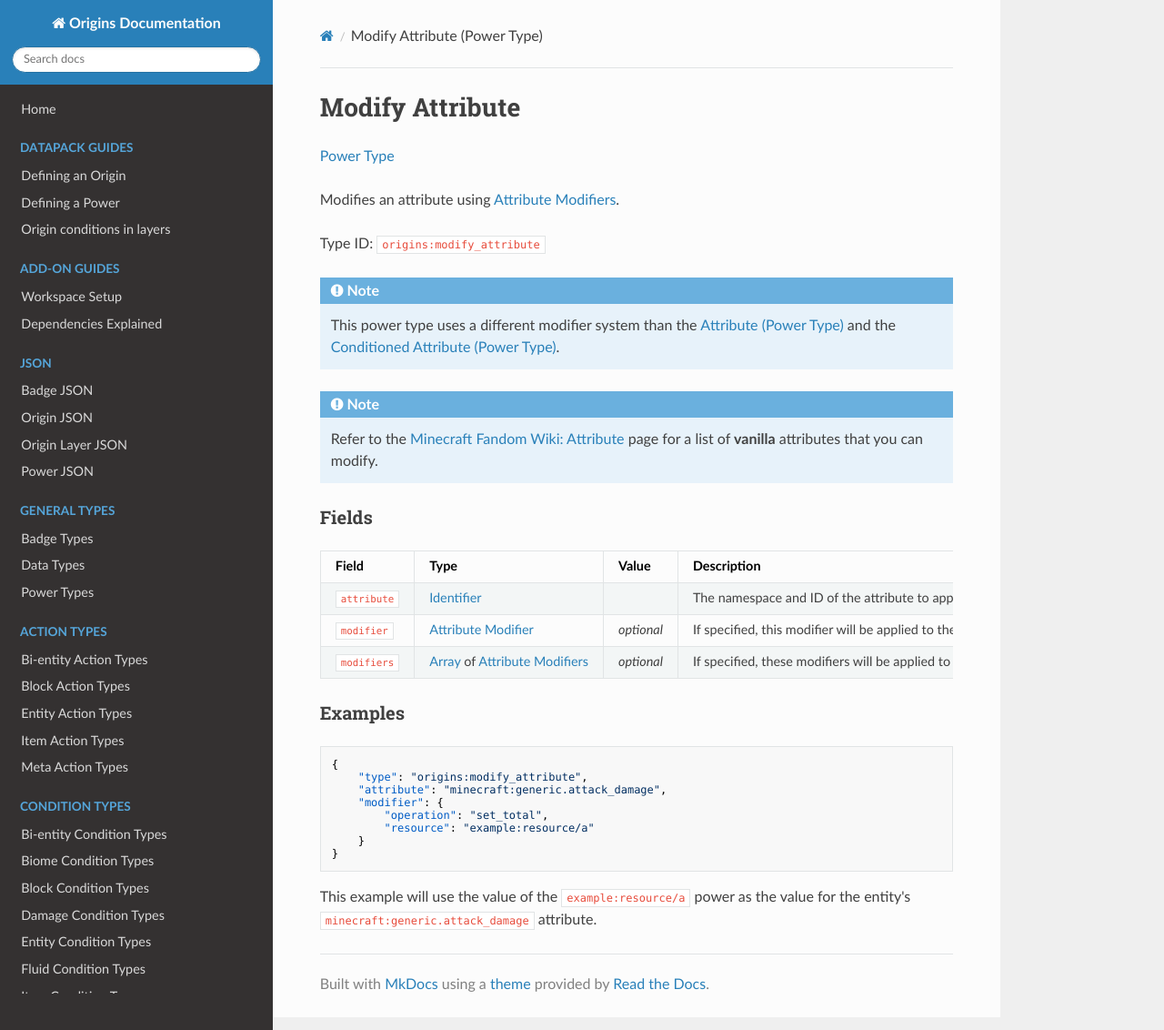
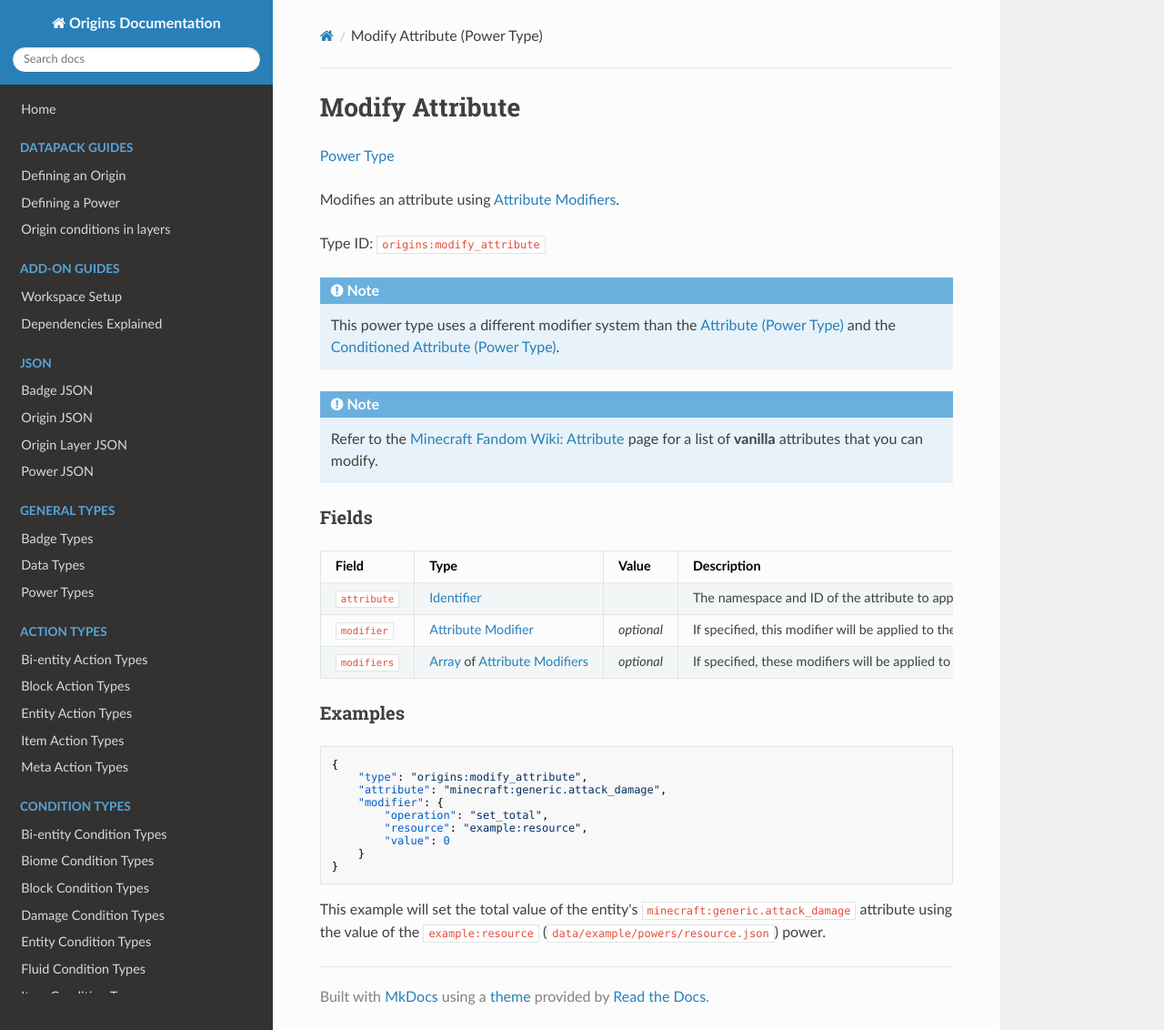
Before and after one commit to apace100/origins-docs, an MkDocs documentation site: the page built from docs/types/power_types/modify_attribute.md, in a window 1280 px wide and 1132 px high. Shown: the whole window at 91% size. Built offline with MkDocs 1.6.1, drawn with Linux system fonts in a browser that asks for light colours; nearby versions of some CDN libraries.

Commit message:
Updated `modify_attribute.md` (Power Type) * Fixed the example * Changed the description of the example

````diff
--- a/docs/types/power_types/modify_attribute.md
+++ b/docs/types/power_types/modify_attribute.md
@@ -37,9 +37,10 @@ Field | Type | Value | Description
     "attribute": "minecraft:generic.attack_damage",
     "modifier": {
         "operation": "set_total",
-        "resource": "example:resource/a"
+        "resource": "example:resource",
+        "value": 0
     }
 }
 ```
 
-This example will use the value of the `example:resource/a` power as the value for the entity's `minecraft:generic.attack_damage` attribute.
+This example will set the total value of the entity's `minecraft:generic.attack_damage` attribute using the value of the `example:resource` (`data/example/powers/resource.json`) power.
````
